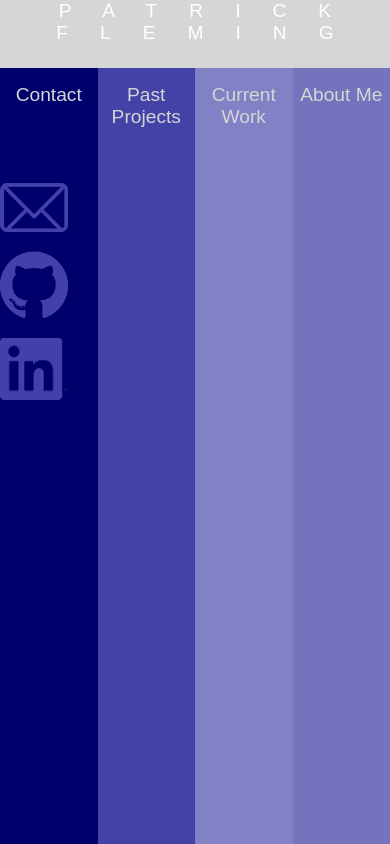
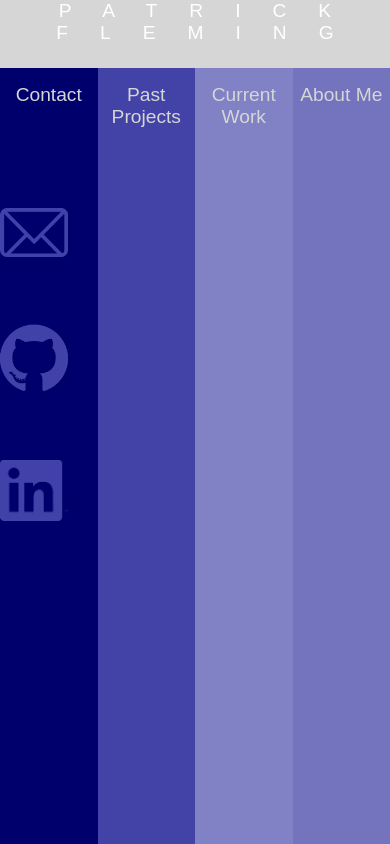
Before and after one commit to Splice09/PersonalWebpage, a website: page WebFrame.html in a window 390 px wide. Drawn offline with Linux system fonts and the light colour scheme; files that its build step writes are made by us from their sources; files whose address does not match are found by name.

Commit message:
editing CSS to display new content in mobile portrait

```diff
--- a/assets/StyleSheets/myStyleSmall.css
+++ b/assets/StyleSheets/myStyleSmall.css
@@ -344,7 +344,7 @@ body{
 }
 .linkImg{
     width:70%;
-    margin:0 auto;
+    margin:25% auto;
     padding-top:15%;
     -webkit-transform-origin:0 0;
     -ms-transform-origin:0 0;
@@ -354,7 +354,7 @@ body{
     transition: all 1s ease 0s;
 }
 .pageLink{
-    margin:0 auto;
+    width:100%;
     text-decoration:none;
 }
 /*-------------------------------------------------------------------------------------------------
```
